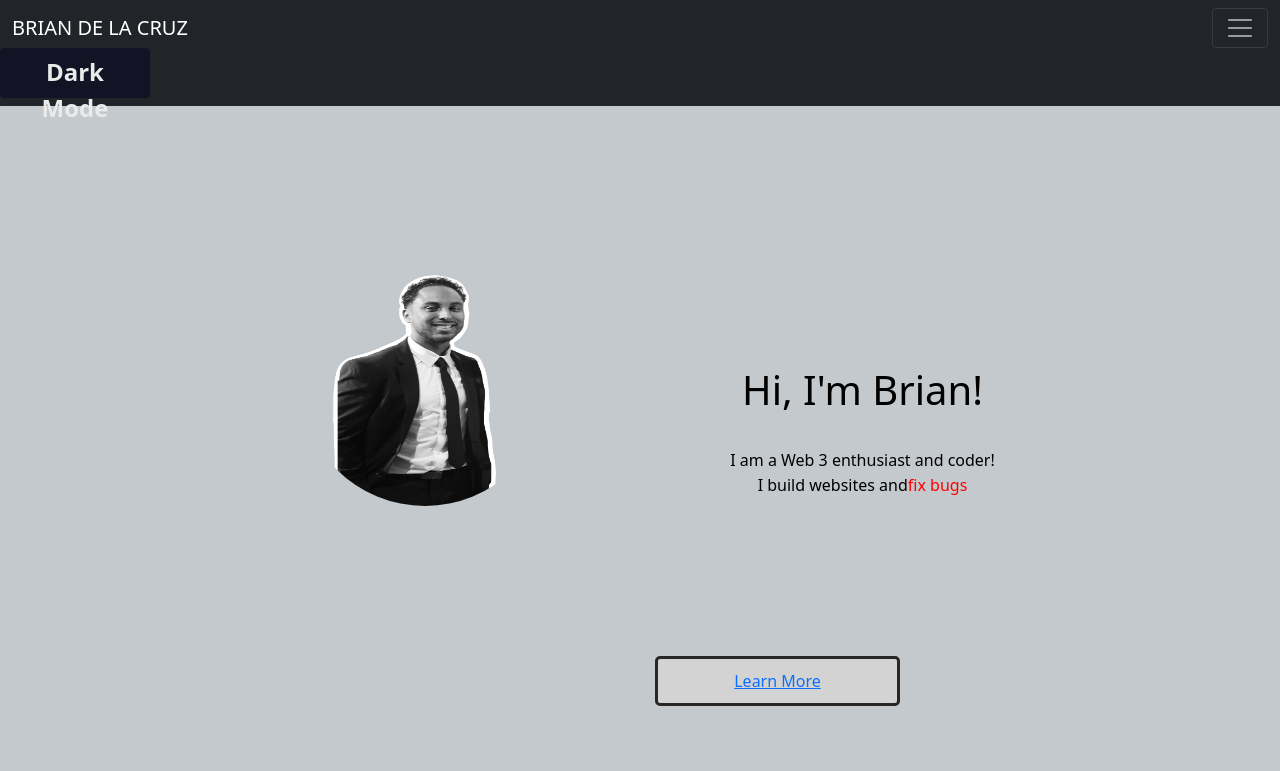
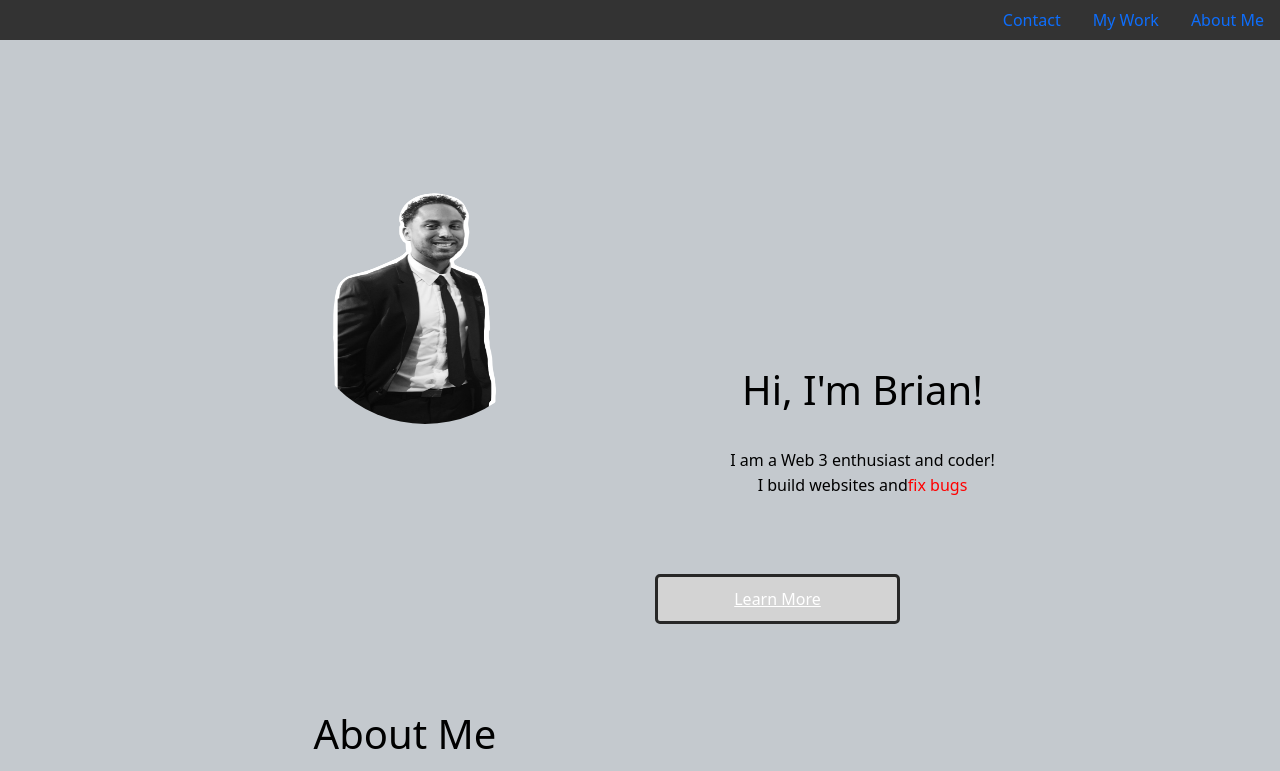
Before and after one commit to b-delacruz/Brian-Delacruz-Portfolio, a plain HTML site: page index.html in a window 1280 px wide. Shown: the top 771 px of the page. Drawn offline with nearby package versions, Linux system fonts and the light colour scheme.

Commit message:
change nav bar position

```diff
--- a/css/style.css
+++ b/css/style.css
@@ -1,7 +1,28 @@
-nav{
-  text-align: right;
+
+ul {
+  list-style-type: none;
+  overflow: hidden;
+  background-color: #333;
+  position: fixed;
+  top: 0;
+  width: 100%;
 }
 
+li {
+  float: right;
+}
+
+li a {
+  display: block;
+  color: white;
+  text-align: center;
+  padding: 14px 16px;
+  text-decoration: none;
+}
+
+a {
+  color: white;
+}
 #pic{
   height: 250px;
   width: 250px;
@@ -9,9 +30,6 @@ nav{
   display: flex;
   justify-content: center;
   align-items: center;
-}
-h1 {
-
 }
 
 .btn {
--- a/index.html
+++ b/index.html
@@ -25,29 +25,22 @@
   sizes="32x32">
 </head>
 
-<nav class="navbar navbar-dark bg-dark">
-  <div class="container-fluid">
-    <a class="navbar-brand" href="/index.html">BRIAN DE LA CRUZ</a>
-    <button class="navbar-toggler" type="button" data-bs-toggle="collapse" data-bs-target="#navbarNav" aria-controls="navbarNav" aria-expanded="false" aria-label="Toggle navigation">
-      <span class="navbar-toggler-icon"></span>
-    </button>
-    <div class="collapse navbar-collapse" id="navbarNav">
-      <ul class="navbar-nav">
-        <li class="nav-item">
+<nav>
+  <a href="/index.html">BRIAN DE LA CRUZ</a>
+    <ul>
+      <li>
         <a id="about-me" class="nav-link" href="#about">About Me</a>
       </li>
-        <li class="nav-item">
-          <a id="my-work" class="nav-link" href="/html/work.html">My Work</a>
+      <li>
+        <a id="my-work" class="nav-link" href="#work">My Work</a>
       </li>
-        <li class="nav-item">
-          <a id="contact" class="nav-link" href="/html/contact.html">Contact</a>
+      <li>
+        <a id="contact" class="nav-link" href="#contact">Contact</a>
       </li>
+      <!-- <li>
+        <button id="light-dark-button" class="btn"></button>
+      </li> -->
     </ul>
-    </div>
-  </div>
-  <div>
-    <button id="light-dark-button" class="btn"></button>
-  </div>
   </nav>
 
 <body>
```
Lines whose indentation alone changed are shown as unchanged.
